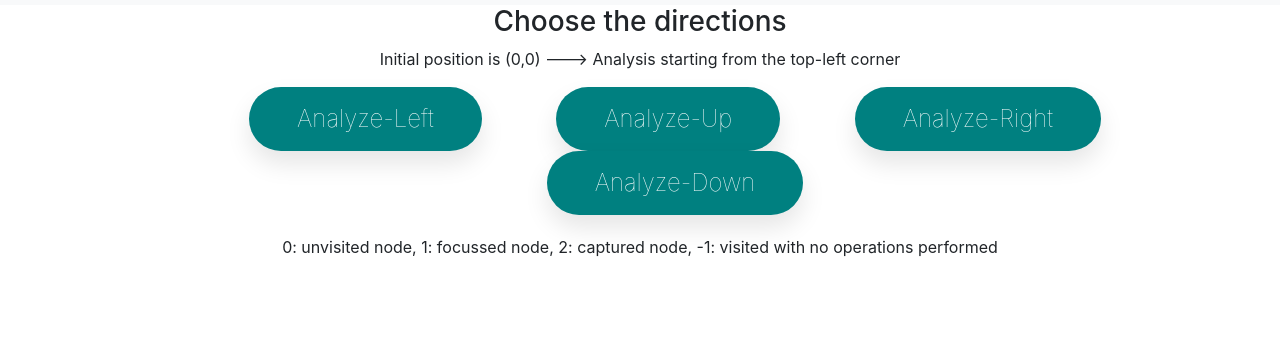
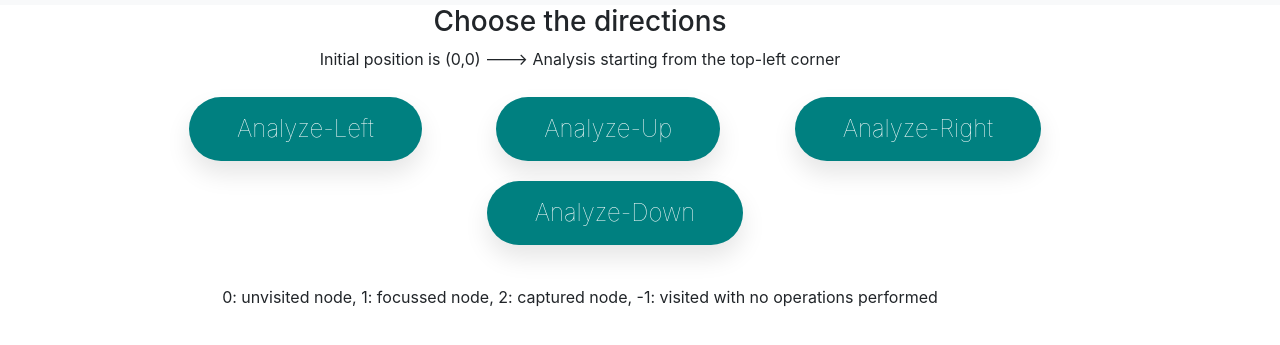
Before and after one commit to somya51p/Assignment_ML, a website: page index.html in a window 1280 px wide. Shown: the part 51-396 px from the top of the page. Drawn offline with nearby package versions, Linux system fonts and the light colour scheme; no server answers.

Commit message:
minor styling chnges

```diff
--- a/index.html
+++ b/index.html
@@ -16,10 +16,12 @@
 
     <style>
         .inputTag {
-            margin-left: 70px;
+            margin-left: 10px;
+
         }
         .inputTag .button{
             margin-left: 70px;
+            margin-bottom: 20px;
             display: -webkit-box;
             display: -ms-flexbox;
             display: inline-flex;
@@ -42,7 +44,7 @@
             font-weight: lighter;
             text-transform: capitalize;
             color: #fff;
-            border: none;
+            /* border: none; */
             -webkit-box-shadow: 0rem 0.8rem 1.5rem rgba(0, 0, 0, 0.1);
             box-shadow: 0rem 0.8rem 1.5rem rgba(0, 0, 0, 0.1);
             -webkit-transition: all 0.3s ease 0s;
@@ -100,7 +102,7 @@
             <a href="" alt="">Analyze-Left</a>
         </div>
 
-        <div class="button" id="direction-btn-up" onclick="solve_up">
+        <div class="button" id="direction-btn-up" style="margin-top: 10px;"onclick="solve_up">
             <a href="" alt="">Analyze-Up</a>
         </div>
 
```
